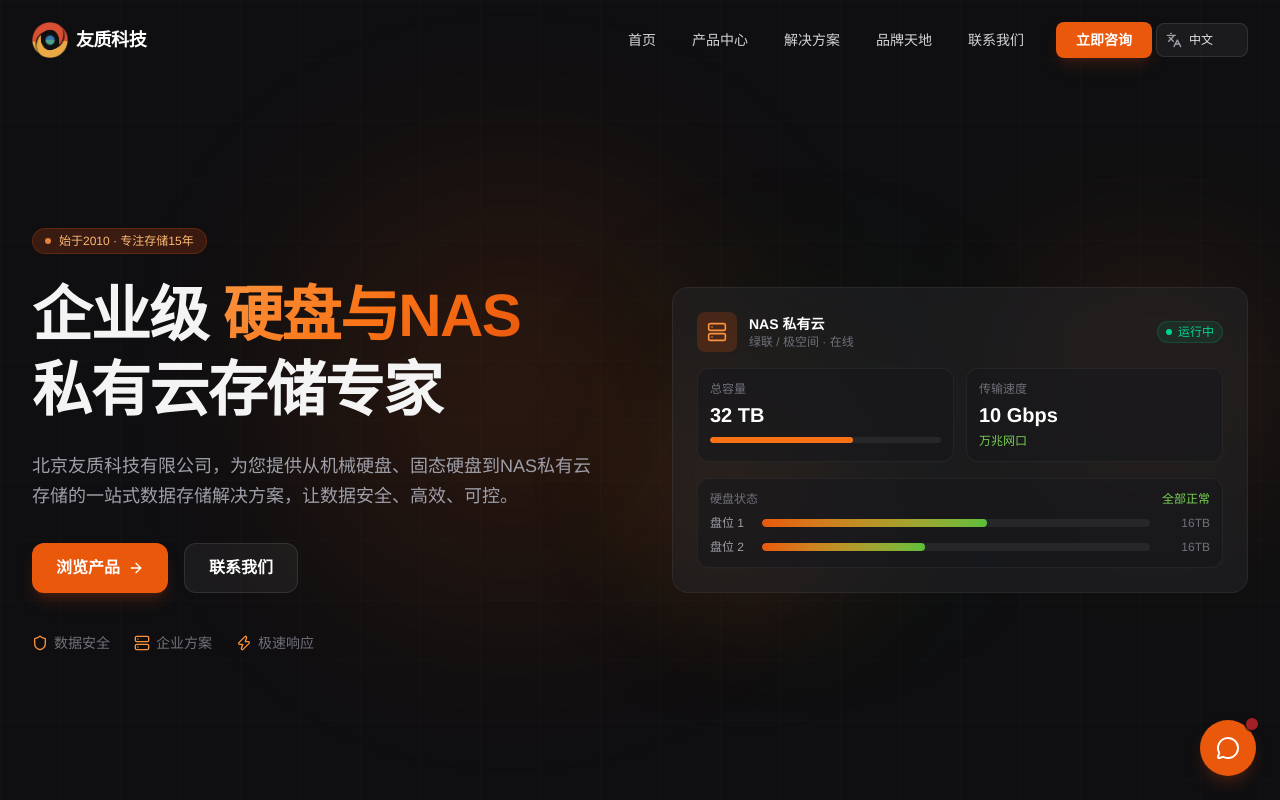
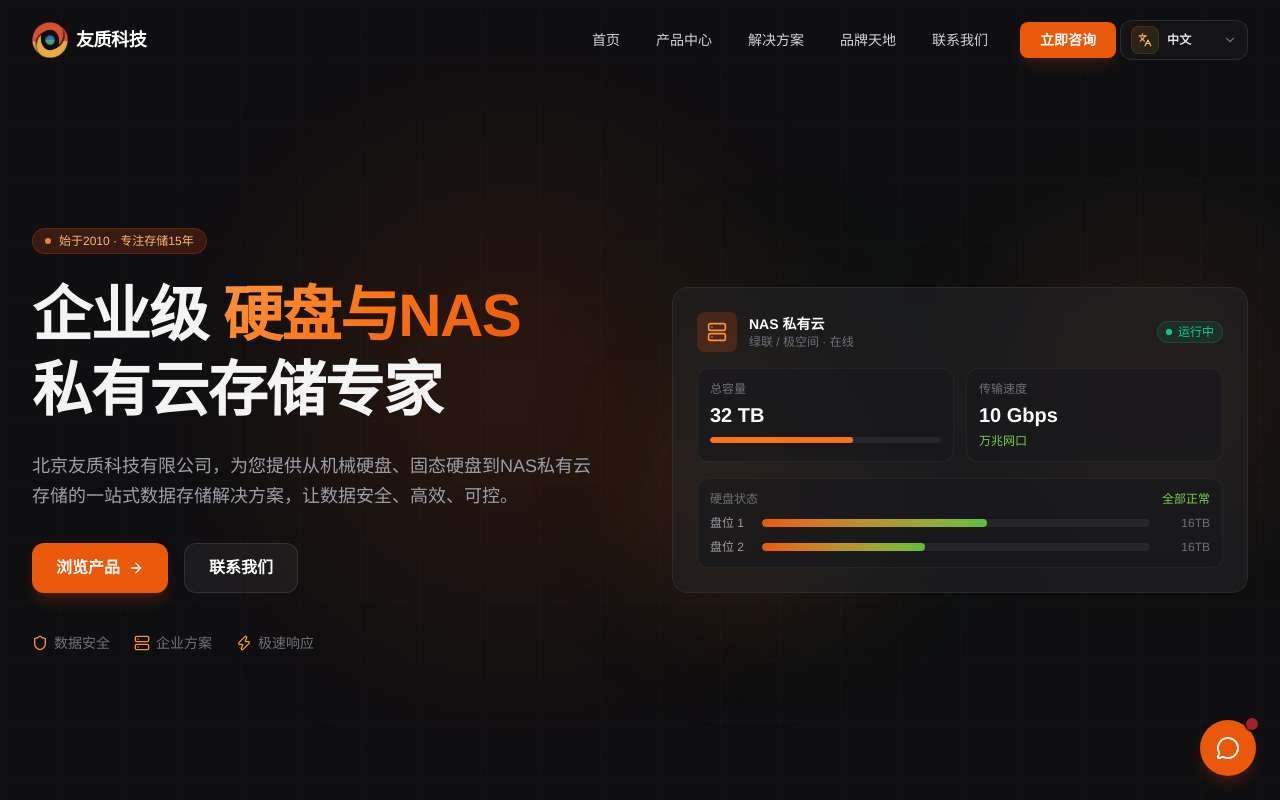
Before and after one commit to ERIC69zzz/company-website, a React (Vite) app: page / in a window 1280 px wide. Shown: the top 800 px of the page. Built offline with nearby package versions, Linux system fonts and the light colour scheme.

Commit message:
style: 美化语言切换菜单

```diff
--- a/src/components/Navbar.jsx
+++ b/src/components/Navbar.jsx
@@ -1,29 +1,110 @@
-import { useState, useEffect } from 'react';
+import { useState, useEffect, useId, useRef } from 'react';
 import { Link, useLocation, useNavigate } from 'react-router-dom';
-import { Languages, Menu, X } from 'lucide-react';
+import { Check, ChevronDown, Languages, Menu, X } from 'lucide-react';
 import Logo from './Logo';
 import { languageOptions, useLanguage } from '../i18n/language';
 
 function LanguageSwitcher({ compact = false }) {
   const { language, setLanguage, copy } = useLanguage();
+  const [open, setOpen] = useState(false);
+  const containerRef = useRef(null);
+  const triggerRef = useRef(null);
+  const menuId = useId();
+  const currentLanguage = languageOptions.find((option) => option.value === language);
+
+  useEffect(() => {
+    if (!open) return undefined;
+
+    const handlePointerDown = (event) => {
+      if (!containerRef.current?.contains(event.target)) setOpen(false);
+    };
+    const handleKeyDown = (event) => {
+      if (event.key === 'Escape') {
+        setOpen(false);
+        triggerRef.current?.focus();
+      }
+    };
+
+    document.addEventListener('pointerdown', handlePointerDown);
+    document.addEventListener('keydown', handleKeyDown);
+    return () => {
+      document.removeEventListener('pointerdown', handlePointerDown);
+      document.removeEventListener('keydown', handleKeyDown);
+    };
+  }, [open]);
+
+  const selectLanguage = (value) => {
+    setLanguage(value);
+    setOpen(false);
+    triggerRef.current?.focus();
+  };
 
   return (
-    <label className="relative flex items-center text-zinc-400 hover:text-white transition-colors">
-      <span className="sr-only">{copy.language.label}</span>
-      <Languages className="absolute left-2.5 w-4 h-4 pointer-events-none" />
-      <select
-        value={language}
-        onChange={(event) => setLanguage(event.target.value)}
+    <div ref={containerRef} className="relative">
+      <button
+        ref={triggerRef}
+        type="button"
+        onClick={() => setOpen((current) => !current)}
+        aria-haspopup="menu"
+        aria-expanded={open}
+        aria-controls={menuId}
         aria-label={copy.language.label}
-        className={`appearance-none rounded-lg border border-white/10 bg-white/5 py-2 pl-8 pr-2 text-xs font-medium text-zinc-200 outline-none hover:bg-white/10 focus:border-brand-500/60 ${compact ? 'w-[74px]' : 'w-[92px]'}`}
+        className={`group flex h-10 items-center rounded-xl border border-white/10 bg-dark-800/70 text-zinc-200 shadow-sm backdrop-blur-xl transition-all hover:border-brand-500/35 hover:bg-white/[0.08] hover:text-white focus-visible:outline-none focus-visible:ring-2 focus-visible:ring-brand-500/50 ${compact ? 'gap-1.5 px-2' : 'gap-2 px-2.5'}`}
       >
-        {languageOptions.map((option) => (
-          <option key={option.value} value={option.value} className="bg-dark-800">
-            {compact ? option.shortLabel : option.label}
-          </option>
-        ))}
-      </select>
-    </label>
+        <span className="flex h-7 w-7 items-center justify-center rounded-lg border border-brand-500/15 bg-gradient-to-br from-brand-500/15 to-accent-500/10 text-brand-300 transition-colors group-hover:border-brand-500/30">
+          <Languages className="h-3.5 w-3.5" />
+        </span>
+        <span className={`text-xs font-semibold tracking-wide ${compact ? 'min-w-5 text-center' : 'min-w-12 text-left'}`}>
+          {compact ? currentLanguage.shortLabel : currentLanguage.label}
+        </span>
+        <ChevronDown className={`h-3.5 w-3.5 text-zinc-500 transition-transform duration-200 group-hover:text-zinc-300 ${open ? 'rotate-180' : ''}`} />
+      </button>
+
+      {open && (
+        <div
+          id={menuId}
+          role="menu"
+          aria-label={copy.language.label}
+          className="absolute right-0 top-full z-[70] mt-2 w-44 overflow-hidden rounded-2xl border border-white/10 bg-dark-900/95 p-1.5 shadow-2xl shadow-black/50 backdrop-blur-2xl"
+          style={{ animation: 'chatFadeIn 0.18s ease-out' }}
+        >
+          <div className="px-2.5 pb-1.5 pt-1 text-[10px] font-semibold uppercase tracking-[0.18em] text-zinc-600">
+            {copy.language.label}
+          </div>
+          {languageOptions.map((option) => {
+            const active = option.value === language;
+            return (
+              <button
+                key={option.value}
+                type="button"
+                role="menuitemradio"
+                aria-checked={active}
+                onClick={() => selectLanguage(option.value)}
+                className={`flex w-full items-center gap-3 rounded-xl border px-2 py-2 text-left transition-all focus-visible:outline-none focus-visible:ring-2 focus-visible:ring-brand-500/40 ${
+                  active
+                    ? 'border-brand-500/20 bg-brand-500/10 text-white'
+                    : 'border-transparent text-zinc-400 hover:bg-white/[0.06] hover:text-white'
+                }`}
+              >
+                <span className={`flex h-8 w-8 shrink-0 items-center justify-center rounded-lg text-[11px] font-bold ${
+                  active
+                    ? 'bg-brand-500/20 text-brand-300'
+                    : 'bg-white/5 text-zinc-500'
+                }`}>
+                  {option.shortLabel}
+                </span>
+                <span className="flex-1 text-sm font-medium">{option.label}</span>
+                <span className={`flex h-5 w-5 items-center justify-center rounded-full transition-all ${
+                  active ? 'bg-accent-500/15 text-accent-400' : 'text-transparent'
+                }`}>
+                  <Check className="h-3.5 w-3.5" />
+                </span>
+              </button>
+            );
+          })}
+        </div>
+      )}
+    </div>
   );
 }
 
```
